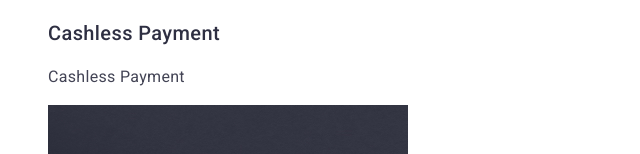
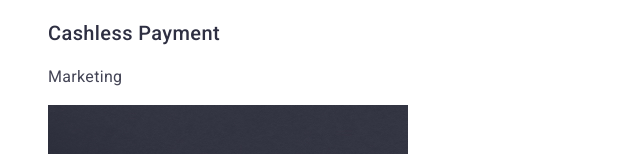
Before and after one commit to Velsaal/goit-markup-hw-02, a plain HTML site: page index.html in a window 1280 px wide. Shown: the part 3082-3236 px from the top of the page, 0-640 px from the left. Drawn offline with Linux system fonts and the light colour scheme.

Commit message:
123comit

```diff
--- a/index.html
+++ b/index.html
@@ -111,7 +111,7 @@
       <li>
         <img src="./images/applepay.jpg" width="360" alt="Cashless Payment" />
         <h3 class="your-partfolio">Cashless Payment</h3>
-        <p class="ioyu">Cashless Payment</p>
+        <p class="ioyu">Marketing</p>
       </li>
       <li>
       <img src="./images/appletv.jpg" width="360" alt="Meditation App" />
```
